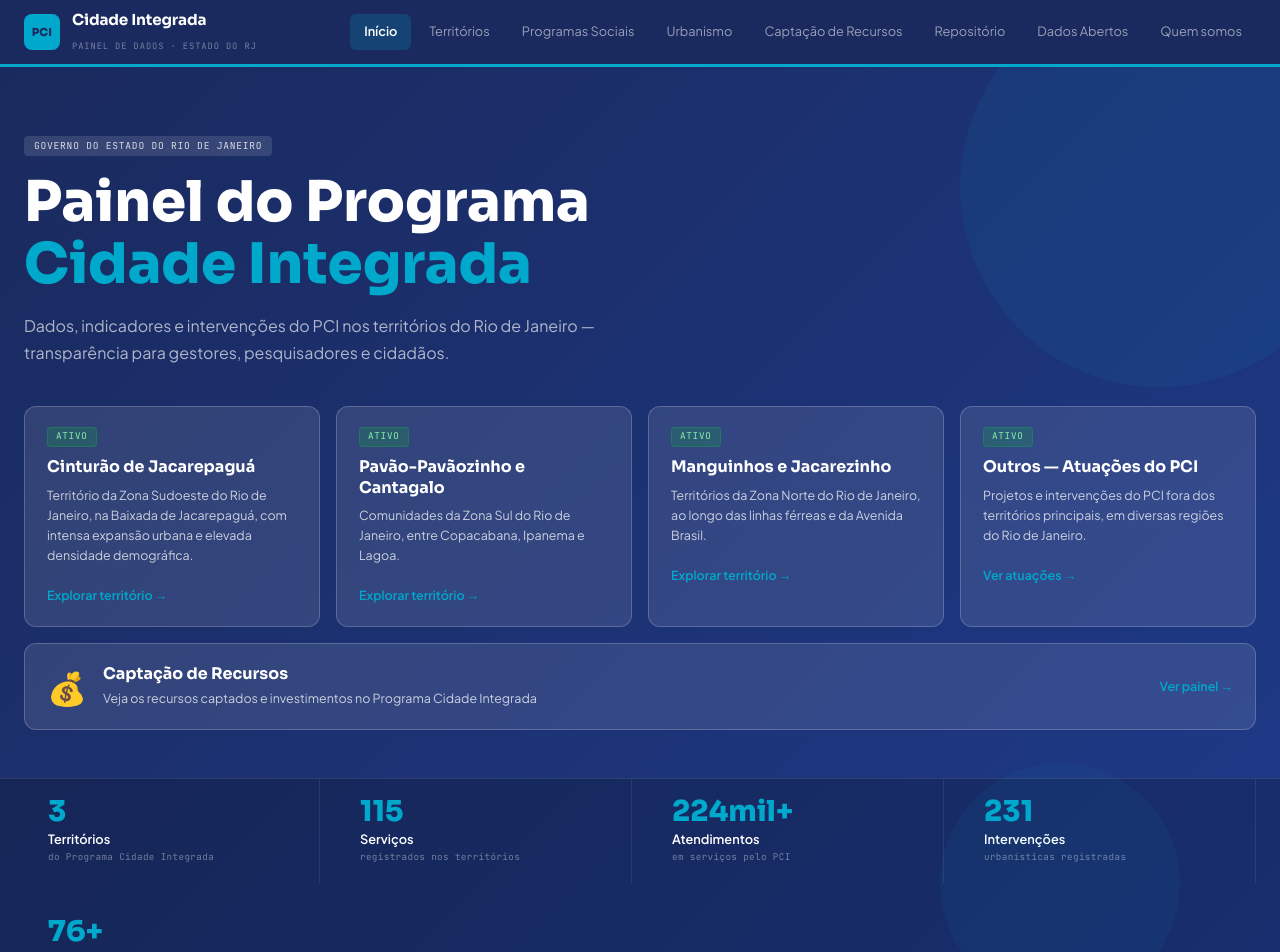
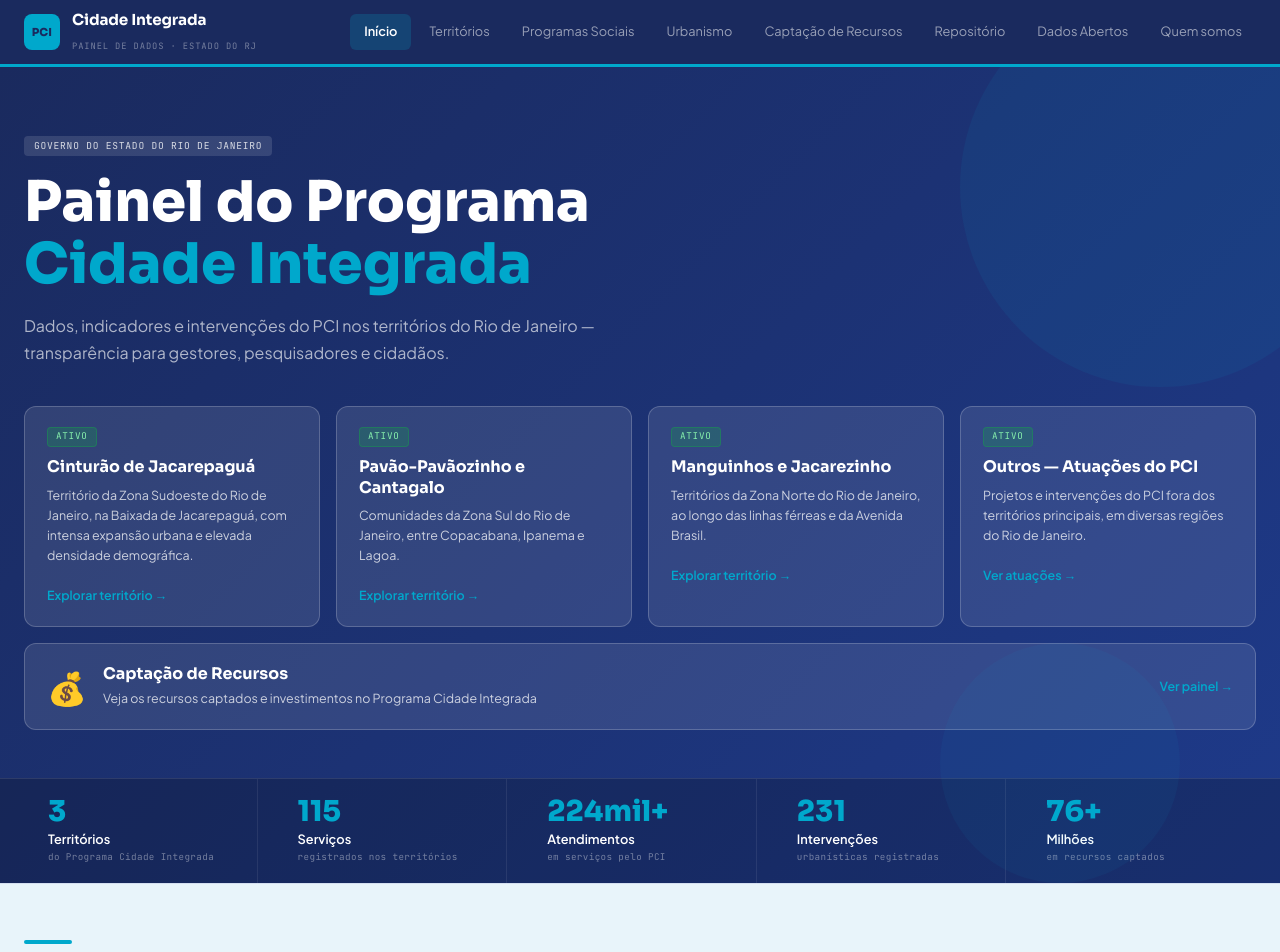
Before and after one commit to sitegovdados-rgb/GovDados, a Next.js app: page / in a window 1280 px wide. Shown: the top 952 px of the page. Built offline with nearby package versions, Linux system fonts and the light colour scheme.

Commit message:
Update page.tsx

```diff
--- a/src/app/page.tsx
+++ b/src/app/page.tsx
@@ -107,7 +107,7 @@ export default function HomePage() {
         {/* Métricas */}
 <div style={{ borderTop: '1px solid rgba(255,255,255,0.1)', background: 'rgba(0,0,0,0.2)' }}>
   <div className="max-w-7xl mx-auto px-6">
-            <div className="grid grid-cols-2 md:grid-cols-4 gap-4">
+    <div className="grid grid-cols-2 md:grid-cols-5 gap-4">
       {[
         { n: '3', label: 'Territórios', sub: 'do Programa Cidade Integrada' },
         { n: '115', label: 'Serviços', sub: 'registrados nos territórios' },
```
Lines whose indentation alone changed are shown as unchanged.
